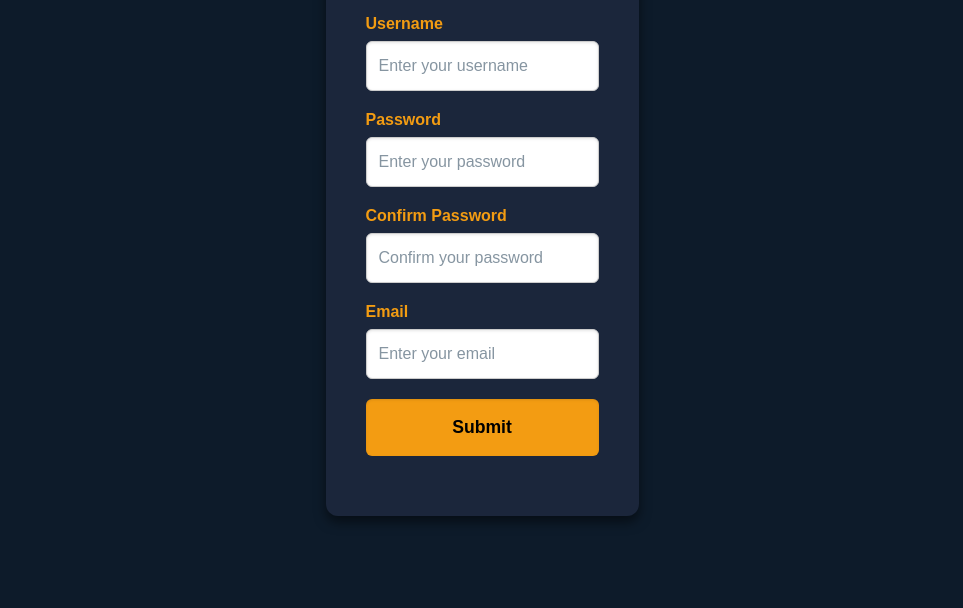
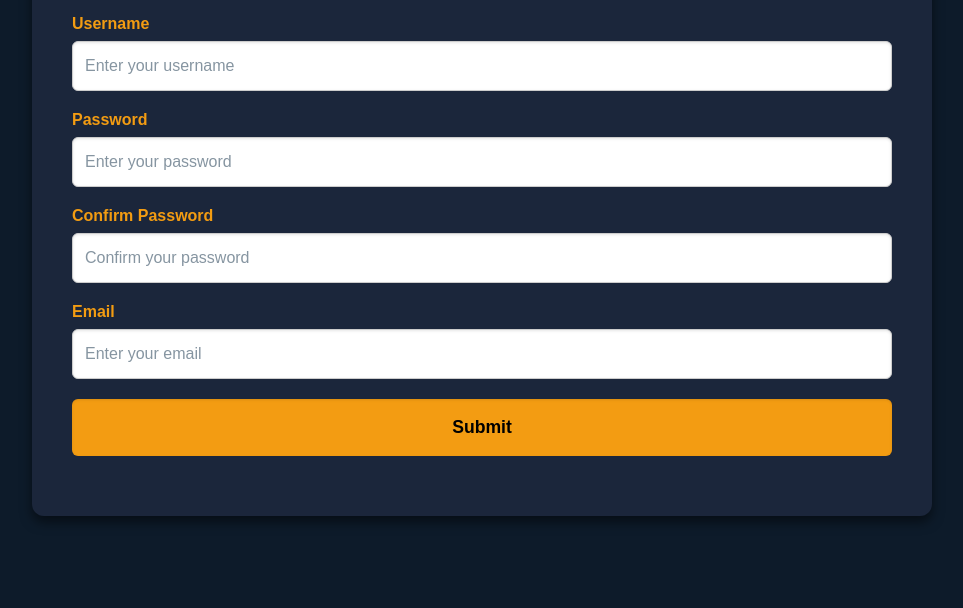
Before and after one commit to saiawe2021/EmpHackfest, a website: page static/signUp.html in a window 1280 px wide. Shown: the part 192-800 px from the top of the page, without its empty margins (158-1121 px from the left). Drawn offline with Linux system fonts and the light colour scheme.

Commit message:
made the signUp page wider

```diff
--- a/static/signUp.html
+++ b/static/signUp.html
@@ -7,8 +7,8 @@
     <link rel="stylesheet" href="signUp.css">
 </head>
 <body>
-    <form action = "/post/LoginCred", method = "POST">
-    <div class="container">
+    <form action = "/post/LoginCred", method = "POST", class="container">
+    <div>
         <h1>Sign Up</h1>
         <div class="form-group">
             <label for="userNameField">Username</label>
```
